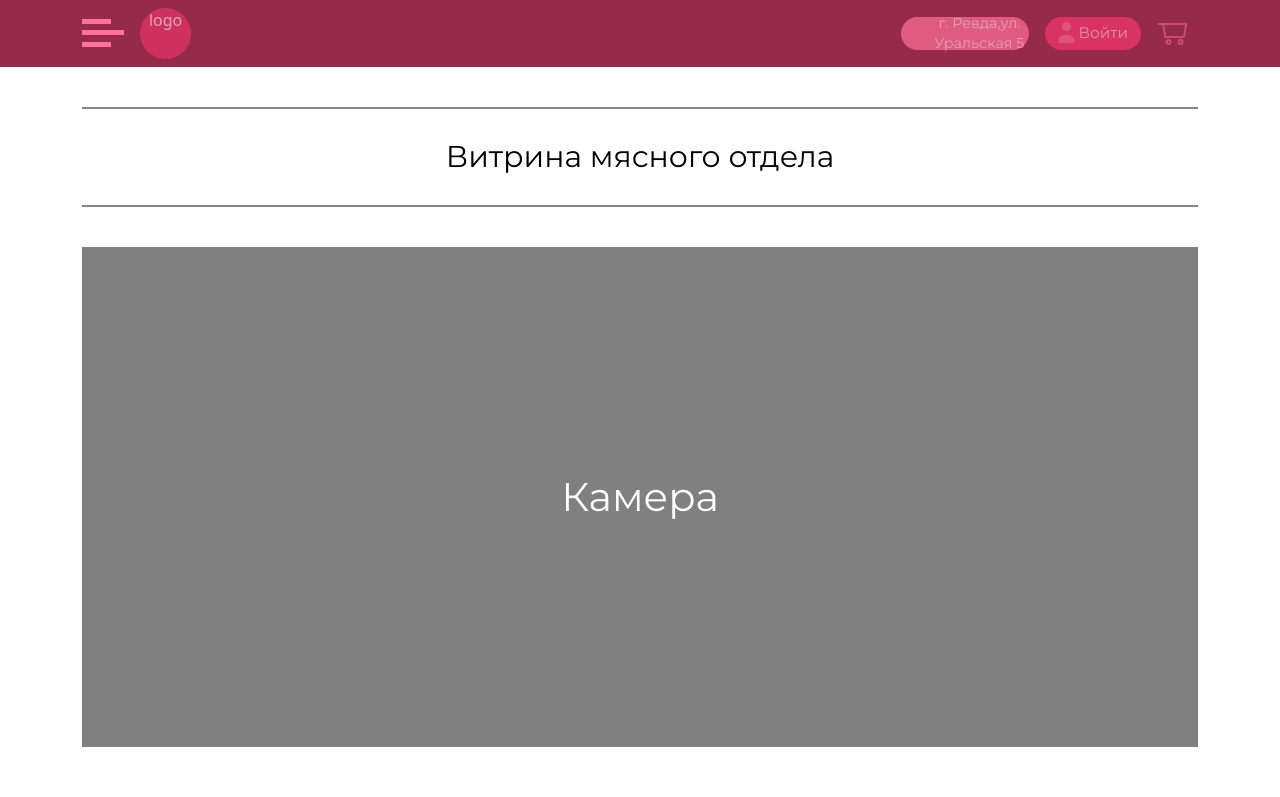
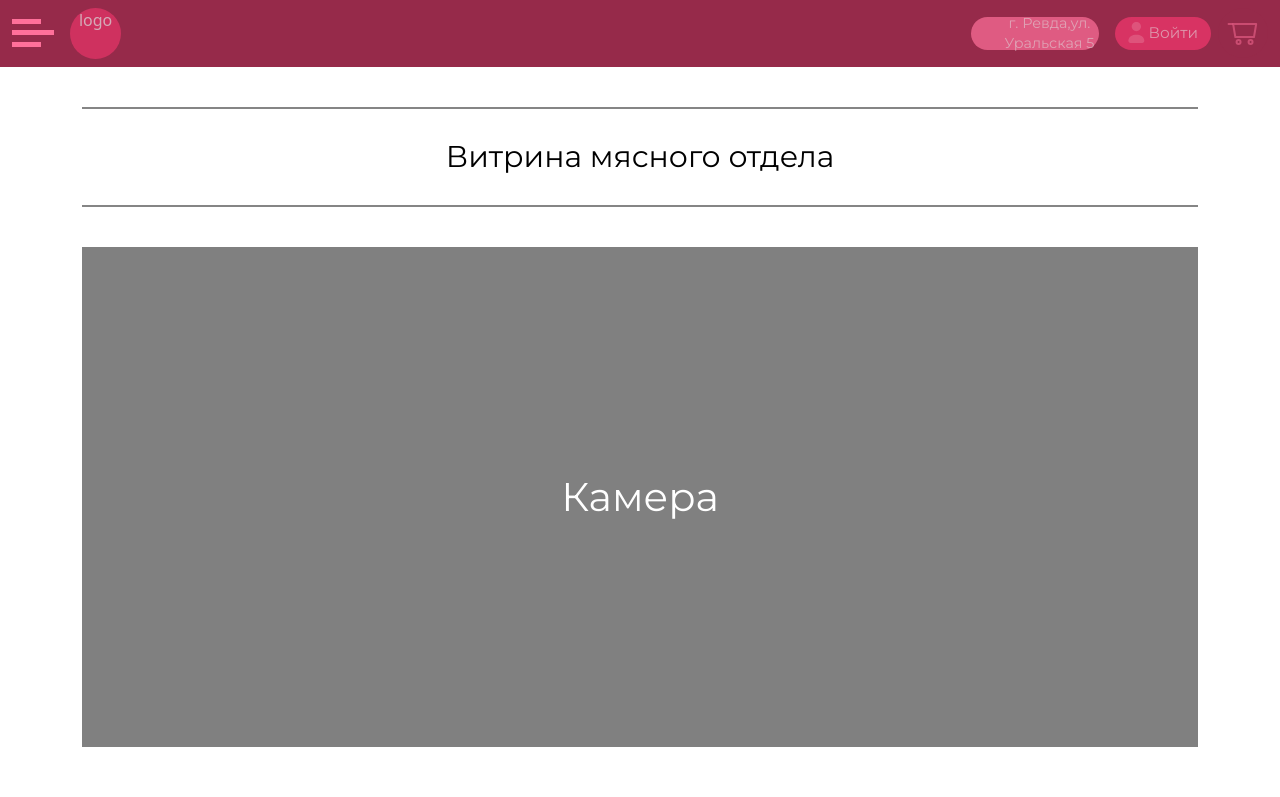
Before and after one commit to yam501/ural_store, a React (Create React App) app in the folder client/: page / in a window 1280 px wide. Shown: the top 797 px of the page. Built offline with nearby package versions, Linux system fonts and the light colour scheme; some icons are missing.

Commit message:
исправил отступы в хедере

```diff
--- a/client/src/components/BurgerMenu.js
+++ b/client/src/components/BurgerMenu.js
@@ -1,6 +1,7 @@
 import React from 'react';
 import { useState } from 'react';
 import Offcanvas from 'react-bootstrap/Offcanvas';
+import ShopMenu from './ShopMenu';
 const BurgerMenu = () => {
     const [open, setOpen] = useState(false)
 
@@ -13,22 +14,14 @@ const BurgerMenu = () => {
 
 
     return (
-        <div
-        className={`me-3 burgerMenu`}
-        onClick={openMenu}
-        >
-          <span></span>
-          <Offcanvas show={open}>
-            <Offcanvas.Header closeButton>
-              <Offcanvas.Title>Offcanvas</Offcanvas.Title>
-            </Offcanvas.Header>
-            <Offcanvas.Body>
-              Some text as placeholder. In real life you can have the elements you
-              have chosen. Like, text, images, lists, etc.
-            </Offcanvas.Body>
-          </Offcanvas>
+        <div>
+          <div
+          className={`me-3 burgerMenu ${open ? 'open' : ''}`}
+          onClick={openMenu}
+          >
+            <span></span>
+          </div>
         </div>
-
     );
 };
 
--- a/client/src/components/NavBar.js
+++ b/client/src/components/NavBar.js
@@ -13,21 +13,23 @@ import ShopLogo from './ShopLogo';
 const NavBar = () => {
     const {user} = useContext(Context)
     return (
-    <Navbar className='navbar'>
-        <Container className='container'>
-          <div className='d-flex justify-content-between align-items-center navBarBtnsBox'>
+    <Navbar className='d-flex navbar'>
+
+        <Container className=''>
+          <div className='d-flex align-items-center navBarBtnsBox'>
             <BurgerMenu/>
             <ShopLogo/>
           </div>
+        </Container>
+        <Container className='container'>
           <Nav className="ms-auto d-flex align-items-center">
-          <div className='d-flex justify-content-between align-items-center navBtnsBox'>
+          <div className='d-flex align-items-center navBtnsBox'>
             <AdressBox/>
             <AuthButton />
             <ShopBasketButton/>
           </div>
           </Nav>
         </Container>
-
       </Navbar>
     );
 };
--- /dev/null
+++ b/client/src/components/ShopMenu.js
@@ -0,0 +1,13 @@
+import React from 'react';
+
+const ShopMenu = () => {
+    return (
+        <div class='menuBox'>
+        <div className='menu text-white'>
+          <p className='menuTitle'>Уральский</p>
+        </div>
+      </div>
+    );
+};
+
+export default ShopMenu;
--- a/client/src/components/footer.css
+++ b/client/src/components/footer.css
@@ -6,7 +6,6 @@
     position: static;
     bottom: 0;
     left: 0;
-    width: 100vw;
     height: 230px;
     background-image: url("../images/footer-bg.svg");
 
--- a/client/src/components/navBar.css
+++ b/client/src/components/navBar.css
@@ -2,7 +2,6 @@
 
 .navbar {
     min-height: 64px;
-    width: 100vw;
     height: 5.2vw;
     background: #962A4A;
     font-size: 16px;
@@ -124,6 +123,7 @@
 }
 
 .burgerMenu {
+    z-index: 4;
     width: 42px;
     height: 28px;
     display: block;
@@ -168,19 +168,18 @@
     transform: rotate(45deg);
     width: 32px;
     bottom: 11.5px;
-    transition: bottom 700ms, transform 300ms ease-out;
+    transition: bottom 300ms, transform 300ms 300ms cubic-bezier(0.68, -0.55, 0.265, 1.55);
 }
 
 .burgerMenu.open::before {
     transform: rotate(-45deg);
     width: 32px;
     top: 11.5px;
-    transition: top 700ms, transform 300ms ease-out;
+    transition: top 300ms, transform 300ms 300ms cubic-bezier(0.68, -0.55, 0.265, 1.55);
 }
 
 .burgerMenu.open span {
     transform: scale(0);
-    transition: top 700ms , transform 300ms ease-out;
 }
 
 .closeBtn {
@@ -212,3 +211,29 @@
     top: 13px;
     transition: top 700ms, transform 300ms ease-out;
 }
+
+.menuBox {
+    position: absolute;
+    z-index: 3;
+    top: 0;
+    width: 99.1vw;
+    height: 100vh !important;
+    background-color: rgba(0,0,0, .5);
+}
+
+.menu {
+    font-family: 'Montserrat';
+    line-height: 20px;
+    min-width: 195px;
+    width: 16.4vw;
+    height: 100vh;
+    background-color: #621B30;
+}
+
+.menuTitle {
+    position: relative;
+    top: 2vw;
+    left: 6vw;
+    font-weight: 700;
+    font-size: calc(14px + 6 * (100vw/1903));
+}
```
